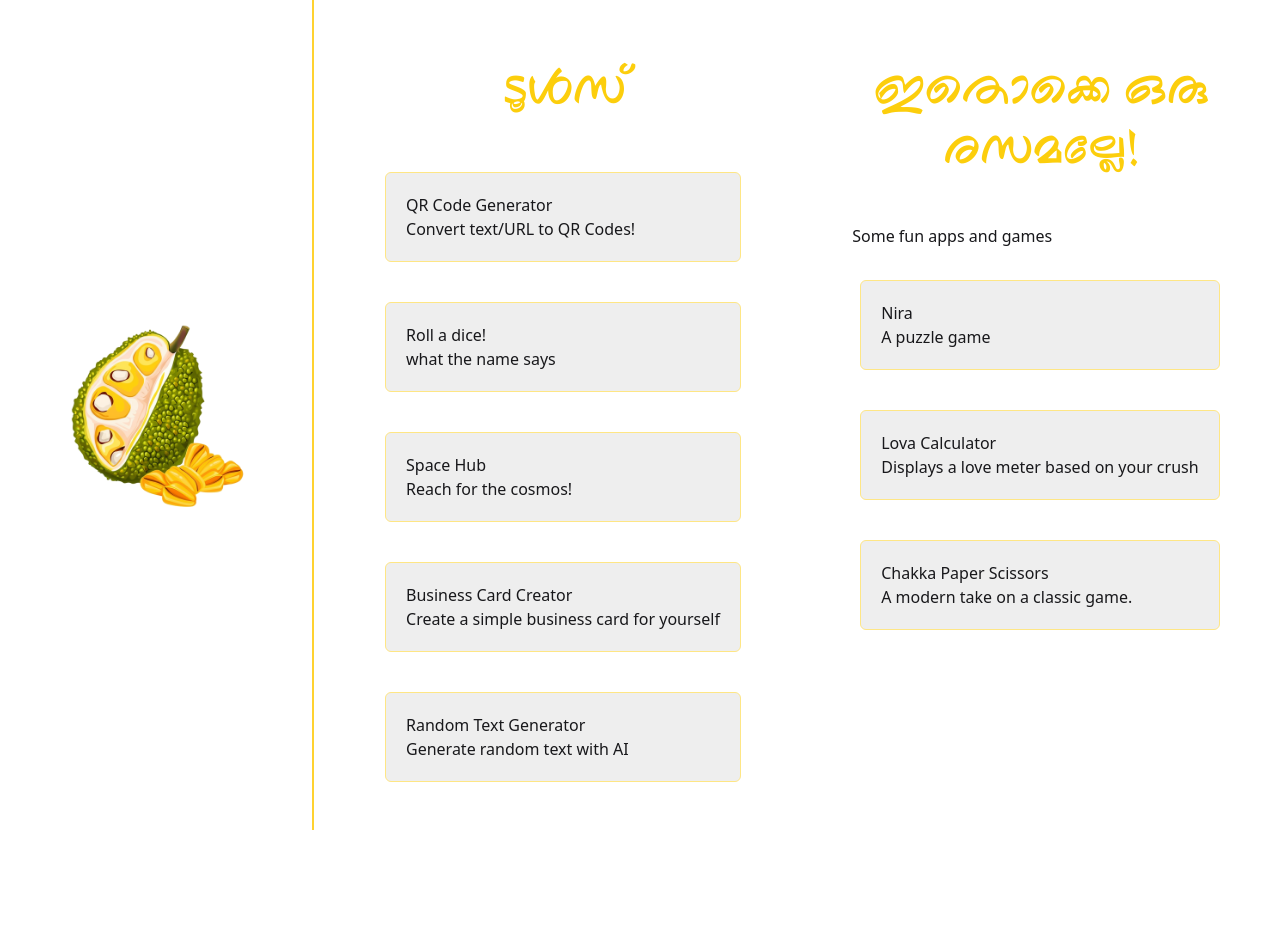
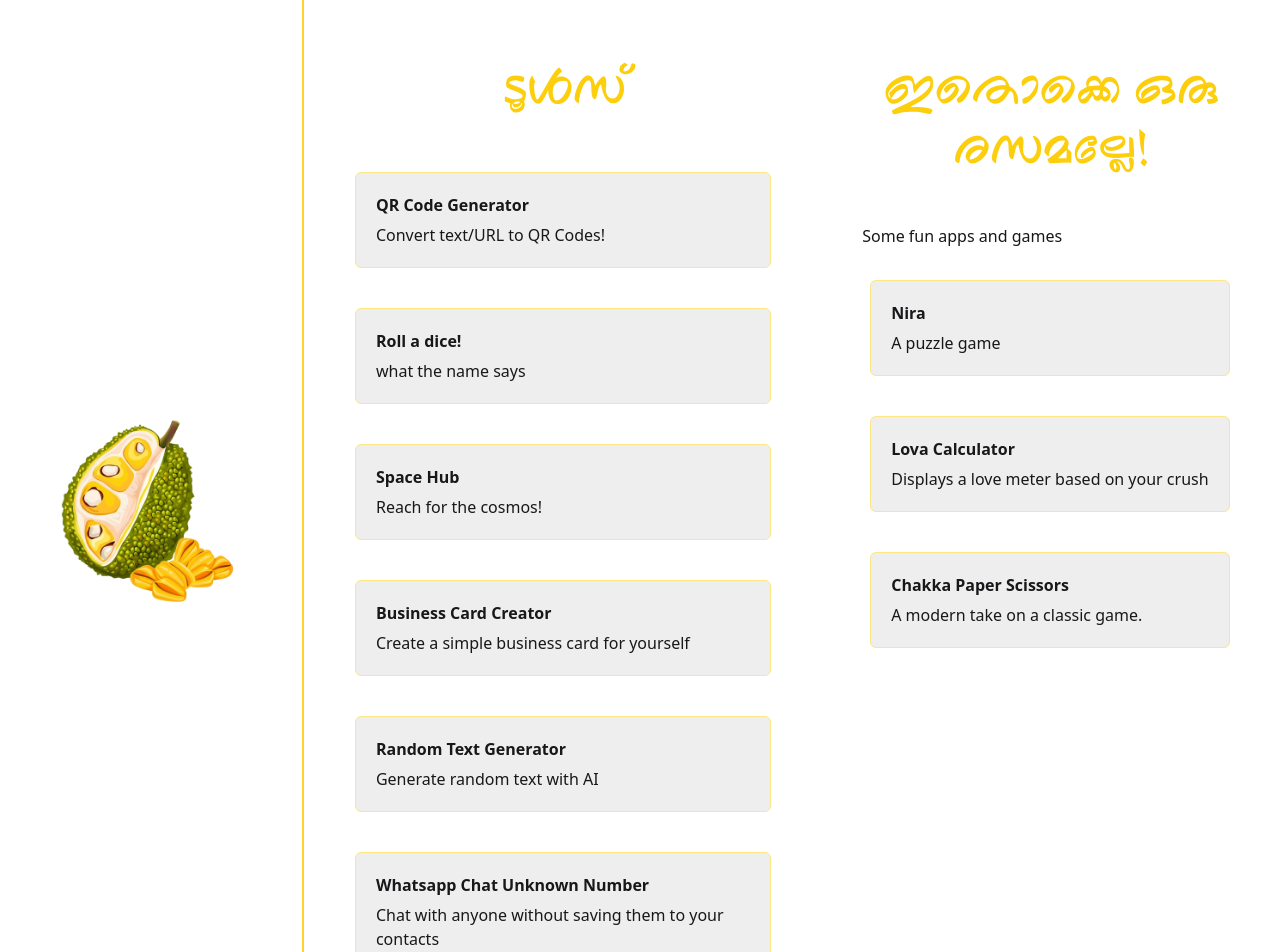
Before and after one commit to vachan-maker/chakka-site, a Next.js app: page /explore in a window 1280 px wide. Shown: the top 952 px of the page. Before the commit the page ends 830 px from the top, so only its background shows below. Built offline with nearby package versions, Linux system fonts and the light colour scheme.

Commit message:
Updated layout: Made text bold and added max-w-for the cards on the explore page

```diff
--- a/src/app/explore/page.js
+++ b/src/app/explore/page.js
@@ -58,6 +58,12 @@ const services = [
         description: "A modern take on a classic game.",
         exturl:"https://chakka-paper-scissors.vercel.app/",
         category: ["fun"]
+    },
+    {
+        id:9,
+        name:"Whatsapp Chat Unknown Number",
+        description: "Chat with anyone without saving them to your contacts",
+        exturl:"https://wa-chat-number.pages.dev/"
     }
 ]
 function Services() {
@@ -69,14 +75,14 @@ function Services() {
                         <Image src={chakka} width={1024} height={1024} alt='Image of a jackfruit' className='w-75 md:w-75 mx-auto p-10' />
                     </Link>
                 </div>
-                <div className='p-10 flex flex-col gap-6'>
+                <div className='p-10 flex flex-col gap-6 max-w-lg'>
                     <h2 className={`${RIT_Kutty.className} text-center text-[#fcce0c] text-6xl p-5 md:text-6xl`}>ടൂൾസ്</h2>
                     {services.map((service)=>{
                         if(service.category!='fun'){
                         return(
                             <Link href={service.selfurl || service.exturl} key={service.id}>
                                 <div className='border border-amber-200 rounded-md p-5 hover:bg-base-300 cursor-pointer bg-base-300 m-2'>
-                                    <p>{service.name}</p>
+                                    <p className='font-bold mb-1.5'>{service.name}</p>
                                     <p>{service.description}</p>
                                 </div>
                             </Link>
@@ -91,7 +97,7 @@ function Services() {
                         return(
                             <Link href={service.selfurl || service.exturl} key={service.id}>
                                 <div className='border border-amber-200 rounded-md p-5 hover:bg-base-300 cursor-pointer bg-base-300 m-2'>
-                                    <p>{service.name}</p>
+                                    <p className='font-bold mb-1.5'>{service.name}</p>
                                     <p>{service.description}</p>
                                 </div>
                             </Link>
```
